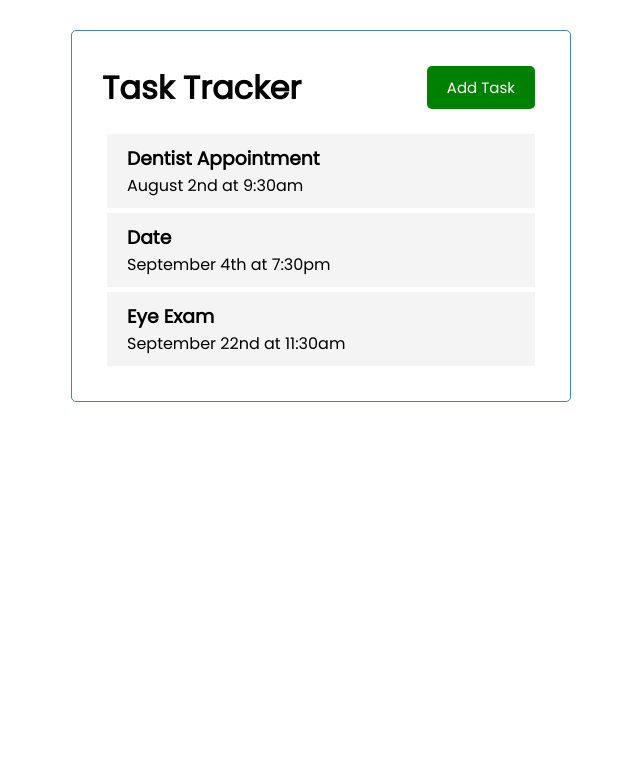
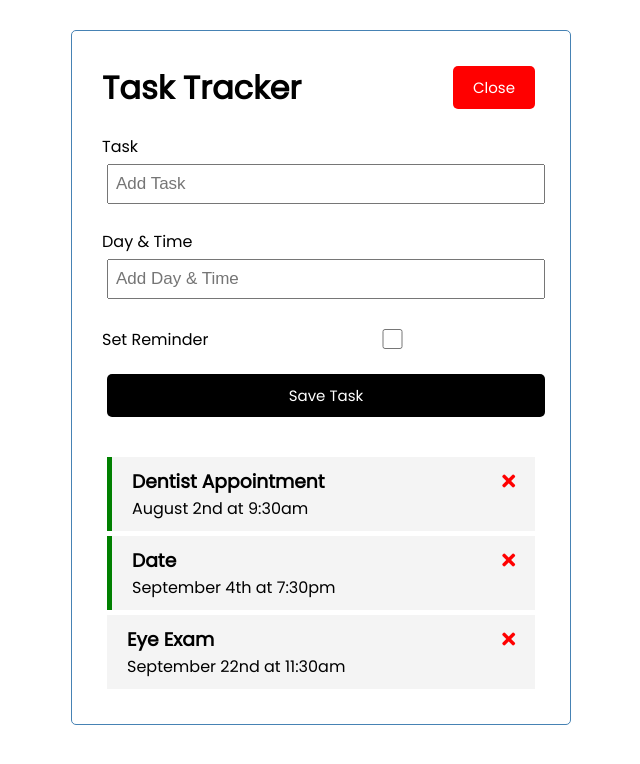
Before and after one commit to reaganjoseph26/Vue-taskTracker, a Vue app: page / in a window 1280 px wide. Both pictures are taken after a click on the button "Add Task". Shown: the top 764 px of the page, without its empty margins (319-959 px from the left). Built offline with nearby package versions, Linux system fonts and the light colour scheme.

Commit message:
UI completed

```diff
--- a/public/index.html
+++ b/public/index.html
@@ -4,6 +4,8 @@
     <meta charset="utf-8">
     <meta http-equiv="X-UA-Compatible" content="IE=edge">
     <meta name="viewport" content="width=device-width,initial-scale=1.0">
+     <!-- Font Awesome-->
+    <link rel="stylesheet" href="https://cdnjs.cloudflare.com/ajax/libs/font-awesome/5.15.4/css/all.min.css" integrity="sha512-1ycn6IcaQQ40/MKBW2W4Rhis/DbILU74C1vSrLJxCq57o941Ym01SwNsOMqvEBFlcgUa6xLiPY/NS5R+E6ztJQ==" crossorigin="anonymous" referrerpolicy="no-referrer" />
     <link rel="icon" href="<%= BASE_URL %>favicon.ico">
     <title><%= htmlWebpackPlugin.options.title %></title>
   </head>
--- a/src/App.vue
+++ b/src/App.vue
@@ -1,9 +1,12 @@
 <!-- html output -->
 <template>
   <div class="container">
-    <Header title="Task Tracker"></Header>
+    <Header @toggle-addTask="toggleAddTask" title="Task Tracker" :showAddTask= 'showAddTask'/>
+    <div v-show="showAddTask">
+      <AddTask @add-task="addTask" />
+    </div>
     <!-- passing in dynamic array so if changes we want it to get sent down to tasks data -->
-    <Tasks :tasks="tasks" />
+    <Tasks @toggle-reminder="toggleReminder" @delete-task="deleteTask" :tasks="tasks" />
   </div>
 </template>
 
@@ -11,15 +14,37 @@
 <script>
 import Header from './components/Header'
 import Tasks from './components/Tasks'
+import AddTask from './components/AddTask'
 export default {
   name: 'App',
   components: {
     Header,
     Tasks,
+    AddTask,
   },
   data() {
     return {
-      tasks: []
+      tasks: [],
+      showAddTask: false
+    }
+  },
+  methods: {
+    toggleAddTask() {
+      this.showAddTask = !this.showAddTask
+    },
+    addTask(task) {
+      this.tasks = [...this.tasks, task]
+    },
+    deleteTask(id) {
+      if(confirm('Are you sure?')) {
+         //return everything back except the task with the id being passed through
+      this.tasks = this.tasks.filter((task) => task.id !==id)
+      }
+    },
+    toggleReminder(id) {
+      //map through enitre array and return an array of updated task
+      //for each task if task.id is equal to the task being passed in return an array of object where the initial task properties and then change the reminder to the opposite of the current task reminder else do nothing
+      this.tasks = this.tasks.map((task) => task.id === id ? {...task, reminder: !task.reminder } : task)
     }
   },
   created() {
--- /dev/null
+++ b/src/components/AddTask.vue
@@ -0,0 +1,91 @@
+<template>
+    <form @submit="onSubmit" class="add-form">
+        <div class="form-control">
+            <label>Task</label>
+            <input type="text" v-model="text" name="text" placeholder="Add Task" />
+        </div>
+        <div class="form-control">
+            <label>Day & Time</label>
+            <input
+                type="text"
+                v-model="day"
+                name="day"
+                placeholder="Add Day & Time"
+            />
+        </div>
+        <div class="form-control form-control-check">
+            <label>Set Reminder</label>
+            <input type="checkbox" v-model="reminder" name="reminder" />
+        </div>
+
+        <input type="submit" value="Save Task" class="btn btn-block" />
+  </form>
+</template>
+
+<script>
+export default {
+    name: 'AddTask',
+    data() {
+        //up in the template, v-model binds the inputs with the data
+        return {
+            text: '',
+            day: '',
+            reminder: false,
+        }
+    },
+    methods: {
+        onSubmit(e) {
+            e.preventDefault()
+            //if text is not there then alert user
+            if(!this.text) {
+                alert('Please add a task')
+                return
+            }
+
+            const newTask = {
+                id: Math.floor(Math.random() * 100000),
+                text: this.text,
+                day: this.day,
+                reminder: this.reminder
+            }
+
+            this.$emit('add-task', newTask)
+
+            this.text = ''
+            this.day = ''
+            this.reminder = false
+        }
+    }
+}
+</script>
+
+<style scoped>
+.add-form {
+  margin-bottom: 40px;
+}
+.form-control {
+  margin: 20px 0;
+}
+.form-control label {
+  display: block;
+}
+.form-control input {
+  width: 100%;
+  height: 40px;
+  margin: 5px;
+  padding: 3px 7px;
+  font-size: 17px;
+}
+.form-control-check {
+  display: flex;
+  align-items: center;
+  justify-content: space-between;
+}
+.form-control-check label {
+  flex: 1;
+}
+.form-control-check input {
+  flex: 2;
+  height: 20px;
+}
+</style>
--- a/src/components/Button.vue
+++ b/src/components/Button.vue
@@ -12,7 +12,7 @@
     },
     methods: {
         onClick() {
-            console.log('click')
+            this.$emit('btn-click')
         }
     }
 }
--- a/src/components/Header.vue
+++ b/src/components/Header.vue
@@ -1,7 +1,7 @@
 <template>
     <header >
         <h1>{{ title }}</h1>
-        <Button text="Add Task" color="green" />
+        <Button @btn-click="$emit('toggle-addTask')" :text="showAddTask ? 'Close' : 'Add Task'" :color="showAddTask ? 'red' : 'green'" />
          <!-- <Button text="Update Task" color="blue" />
           <Button text="Delete Task" color="red" /> -->
     </header>
@@ -15,6 +15,7 @@
         //props can be passed as array also "props: ['title']".
         props: {
             title: String,
+            showAddTask: Boolean
         },
         components: {
             Button,
--- a/src/components/Task.vue
+++ b/src/components/Task.vue
@@ -1,6 +1,8 @@
 <template>
-    <div class="task">
-        <h3>{{task.text}}</h3>
+    <div @dblclick="$emit('toggle-reminder', task.id)" :class="[task.reminder ? 'reminder' : '', 'task']">
+        <h3>{{task.text}}
+          <i @click="onDelete(task.id)" class="fas fa-times"></i>
+        </h3>
         <p>{{task.day}}</p>
     </div>
 </template>
@@ -11,6 +13,12 @@
     props: {
         task: Object
     },
+    methods: {
+      onDelete(id) {
+        //emitting a custom event and passing the param id
+       this.$emit('delete-task', id)
+      }
+    }
 }
 </script>
 
--- a/src/components/Tasks.vue
+++ b/src/components/Tasks.vue
@@ -5,7 +5,7 @@
 <template>
     <div>
         <div :key="task.id" v-for="task in tasks">
-        <Task :task="task" />
+        <Task @toggle-reminder="$emit('toggle-reminder', task.id)" @delete-task="$emit('delete-task', task.id)" :task="task" />
     </div>
     </div>
 </template>
@@ -21,6 +21,7 @@
      components: {
          Task,
      },
+     emits: ['delete-task', 'toggle-reminder'],
  }
 
 </script>
```
